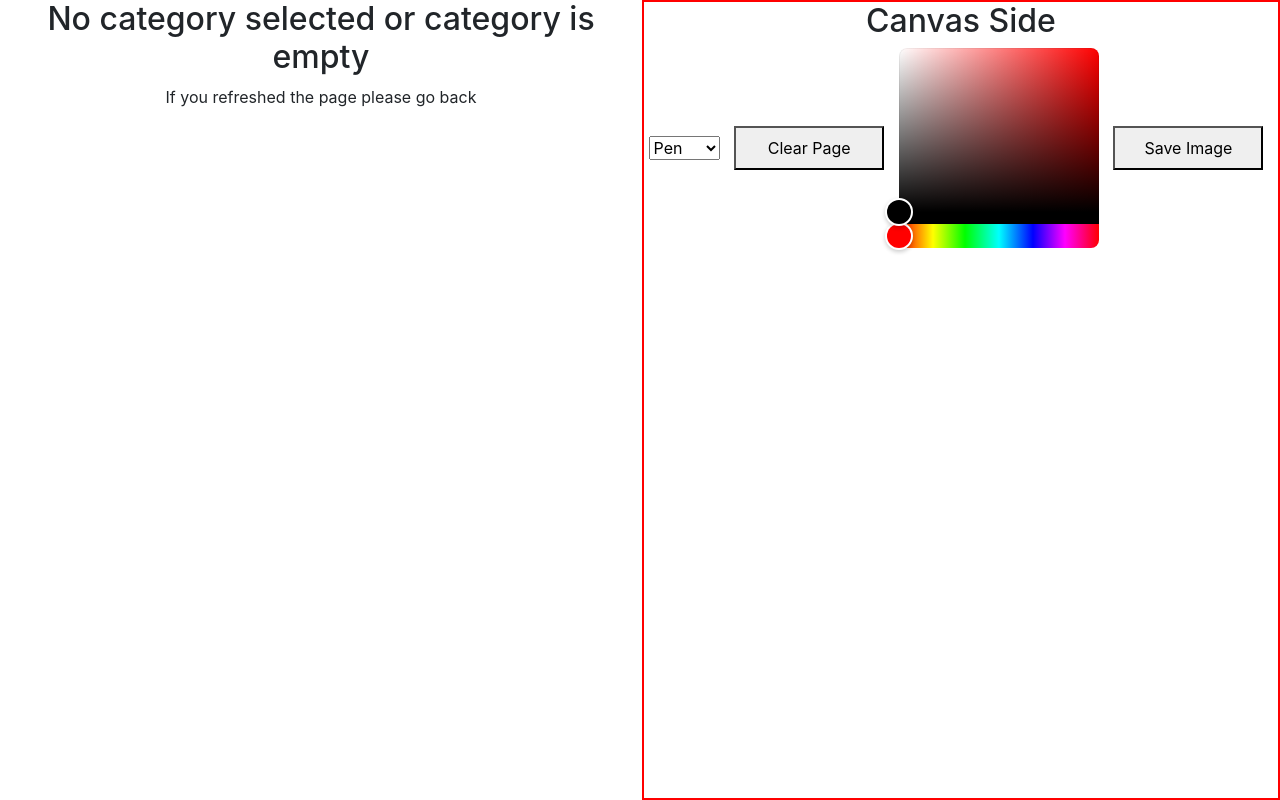
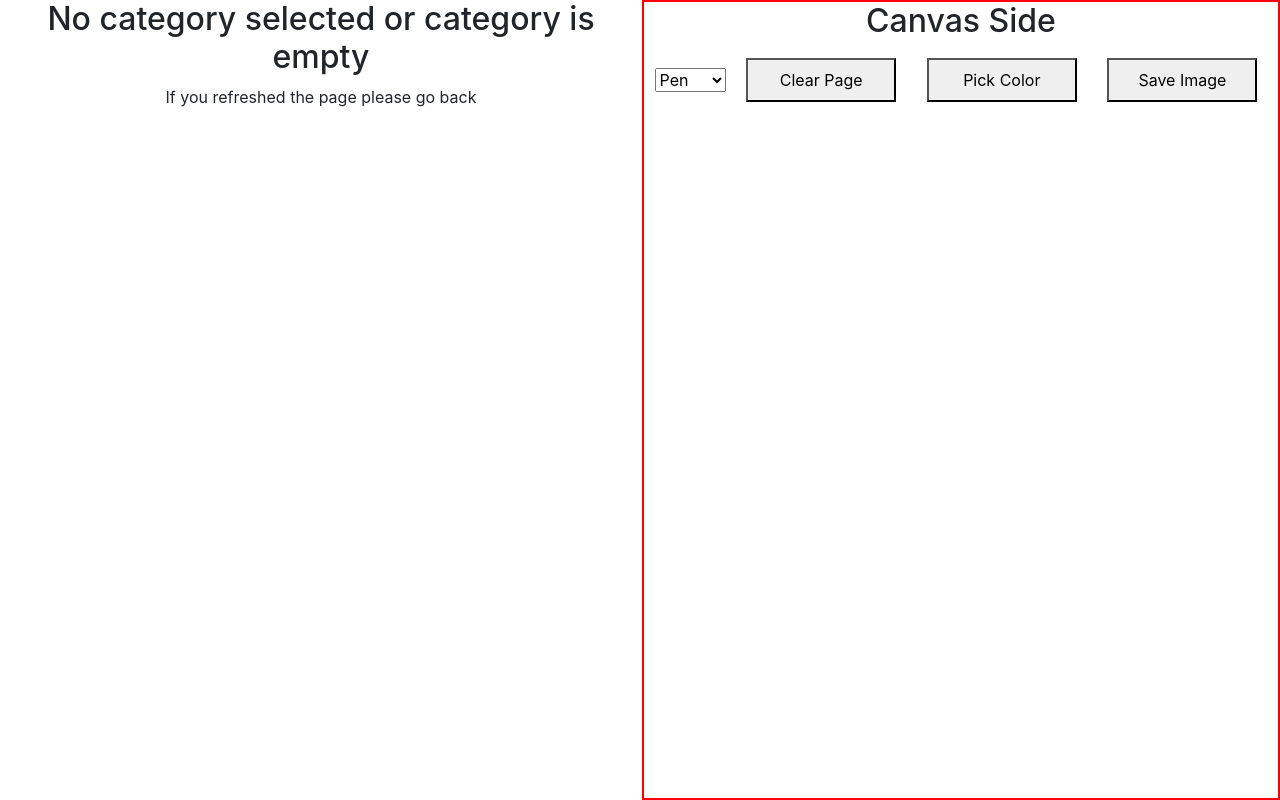
Before and after one commit to paulg44/drawing_game, a React (Create React App) app in the folder client/: page /game in a window 1280 px wide. Built offline with nearby package versions, Linux system fonts and the light colour scheme.

Commit message:
add reactjs-popup: simple package that provides a popup component, I needed this for the color picker to not be on display all the time

```diff
--- a/client/package.json
+++ b/client/package.json
@@ -16,6 +16,7 @@
     "react-konva": "^18.2.10",
     "react-router-dom": "^6.27.0",
     "react-scripts": "5.0.1",
+    "reactjs-popup": "^2.0.6",
     "web-vitals": "^2.1.4"
   },
   "scripts": {
--- a/client/src/Components/Canvas.js
+++ b/client/src/Components/Canvas.js
@@ -1,5 +1,6 @@
 import { useEffect, useRef, useState } from "react";
 import { HexColorPicker } from "react-colorful";
+import { Popup } from "reactjs-popup";
 
 import { Stage, Layer, Line } from "react-konva";
 function Canvas() {
@@ -88,9 +89,13 @@ function Canvas() {
         <button type="button" onClick={handleClearPage}>
           Clear Page
         </button>
-        <div className="colorPickerContainer">
-          <HexColorPicker color={color} onChange={setColor} />
-        </div>
+        <Popup trigger={<button>Pick Color</button>}>
+          <div className="colorPickerContainer">
+            {" "}
+            <HexColorPicker color={color} onChange={setColor} />
+          </div>
+        </Popup>
+
         <button onClick={handleSaveImage}>Save Image</button>
       </div>
       <Stage
```
Also changed, not shown: 1 other file (tests, documents, lock files or other folders).
